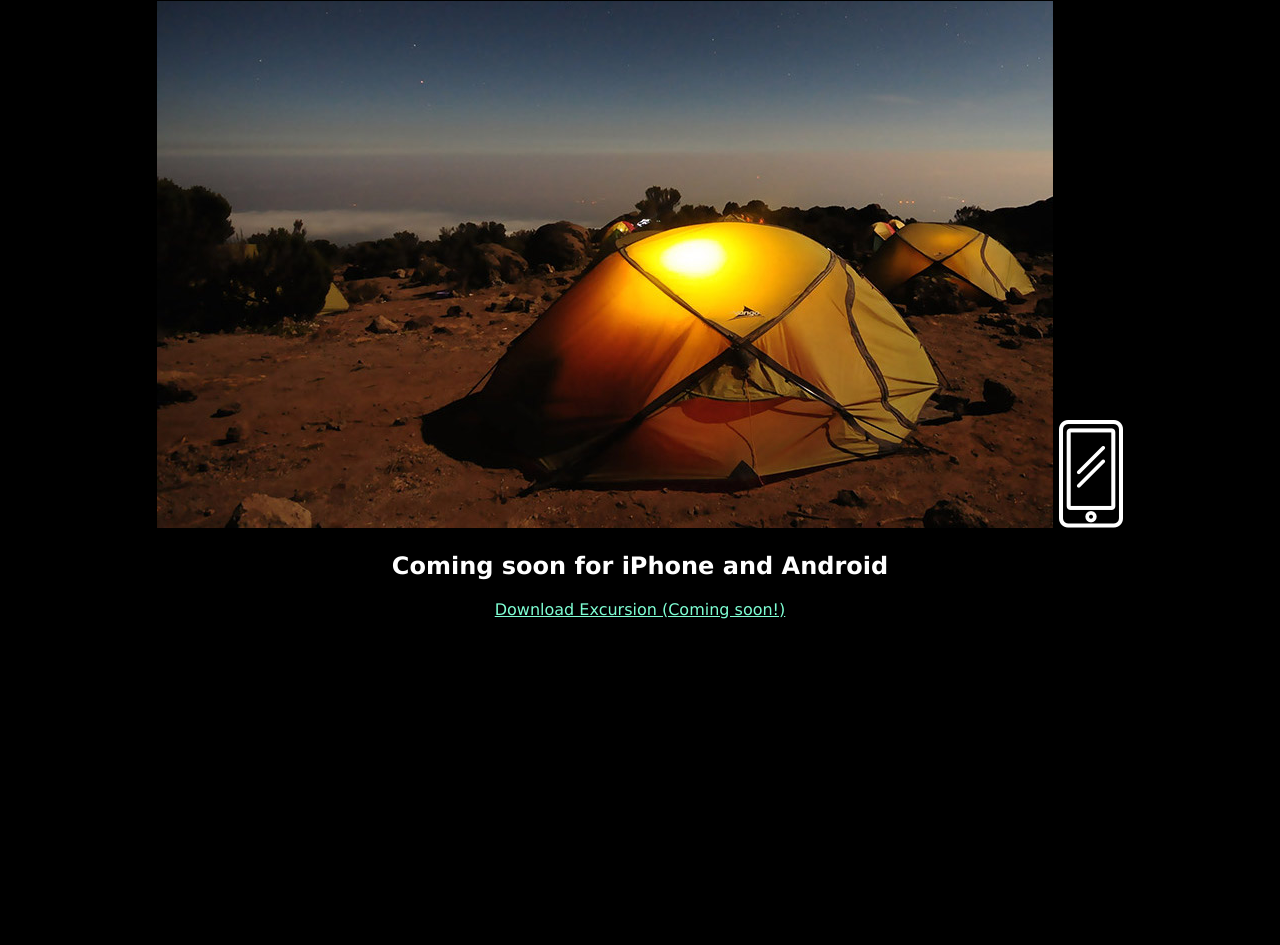
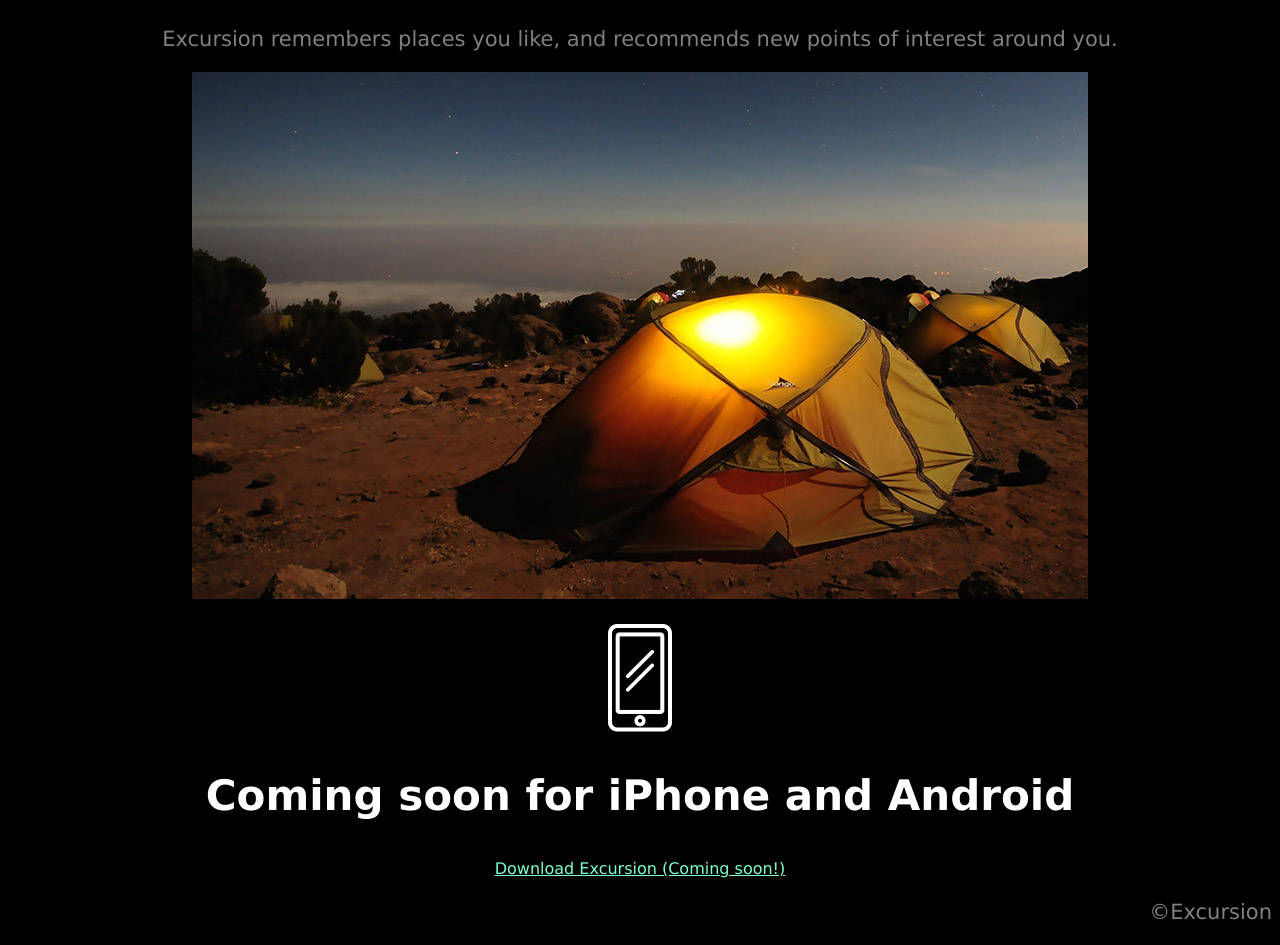
Before and after one commit to GreekPete/excursion, a plain HTML site: page index.html in a window 1280 px wide. Shown: the part 372-1317 px from the top of the page. Before the commit the page ends 1007 px from the top, so only its background shows below. Drawn offline with Linux system fonts and the light colour scheme.

Commit message:
final version

```diff
--- a/index.html
+++ b/index.html
@@ -19,9 +19,13 @@
     <p>Excursion remembers places you like, and recommends new points
       of interest around you.</p>
       <img src="resources/images/camp.jpg" alt="camp fire">
-      <img src="resources/images/phone.png" alt="iPhone">
+      <p><img class="iPhone" src="resources/images/phone.png" alt="iPhone"></p>
+
       <h2>Coming soon for iPhone and Android</h2>
       <p><a class="clicklink" href="#">Download Excursion (Coming soon!)</a></p>
+      <div class="footer">
+        <p>©Excursion</p>
+      </div>
 
 
 
--- a/resources/css/style.css
+++ b/resources/css/style.css
@@ -17,3 +17,17 @@ body {
   font-family: "Verdana", sans-serif;
   color: white;
 }
+
+p {
+  font: Verdana;
+  font-size: 21px;
+  color: gray;
+}
+
+h2 {
+  font-size: 42px;
+}
+
+.footer {
+  text-align: right;
+}
```
